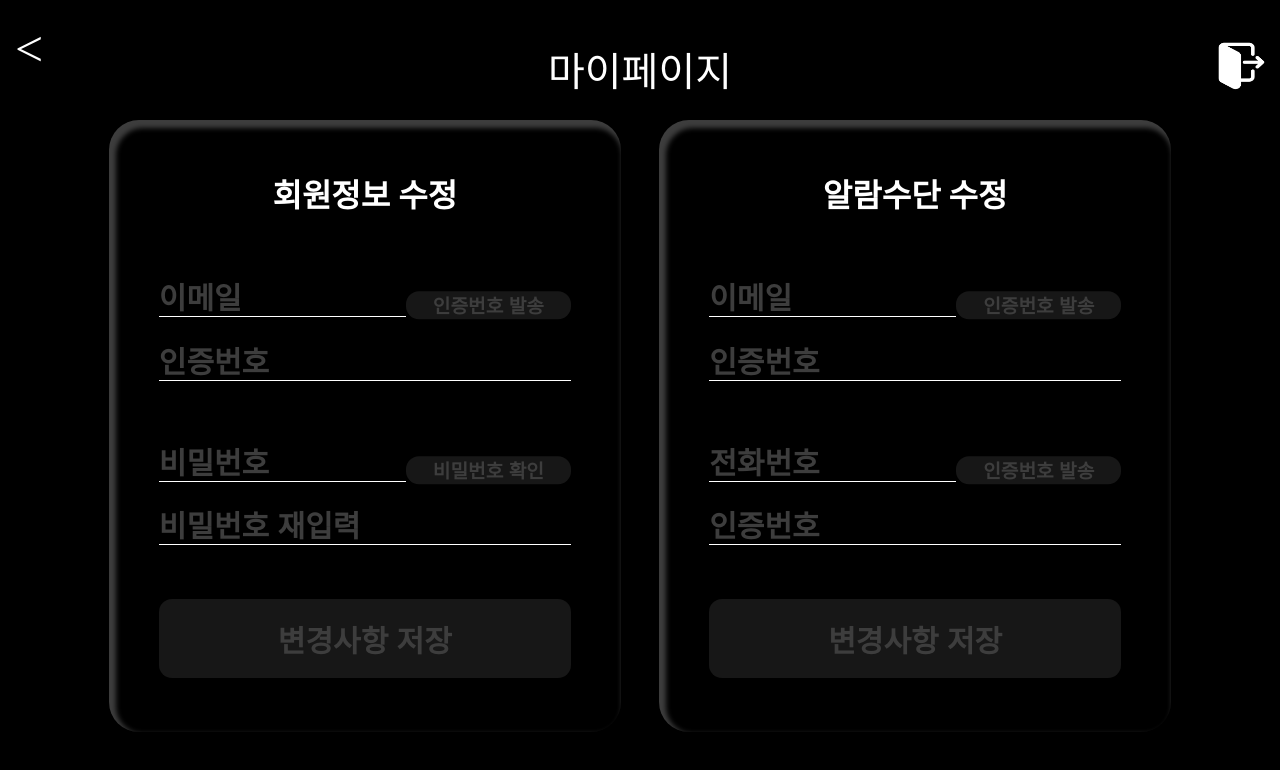
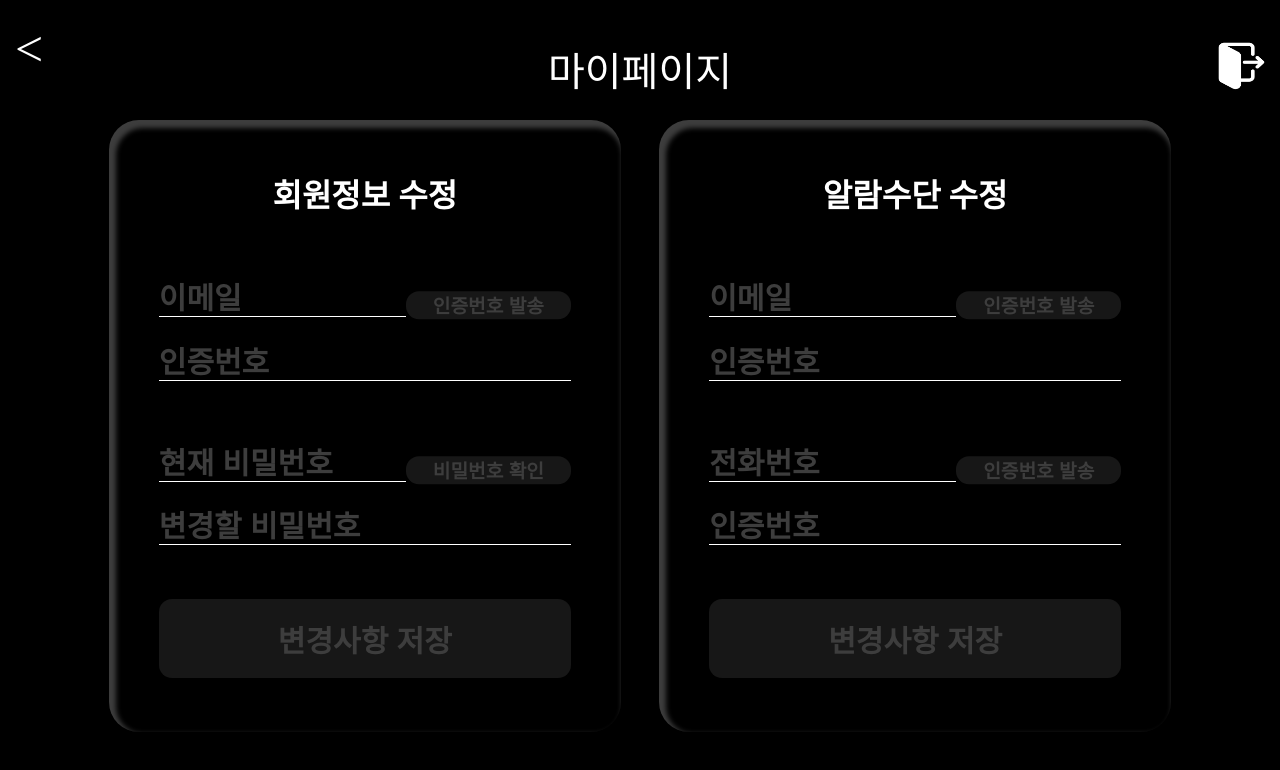
Before and after one commit to whitecity01/H_Alarm, a React (Create React App) app: page /mypage in a window 1280 px wide. Shown: the top 770 px of the page. Built offline with nearby package versions, Linux system fonts and the light colour scheme; no server answers.

Commit message:
[Feat] 유저 정보 변경 로직 추가

```diff
--- a/src/components/mypage/EditUserInfo.jsx
+++ b/src/components/mypage/EditUserInfo.jsx
@@ -1,28 +1,101 @@
+import { useState } from "react";
+import { Form } from "react-router-dom";
+import {
+  requestEmailVerifyCode,
+  requestPwVerify,
+} from "services/account/mypage";
+
 const EditUserInfo = () => {
+  const [email, setEmail] = useState();
+  const [pw, setPw] = useState();
+  const [isPwVerify, setIsPwVerify] = useState(false);
+
+  const emailVerify = () => {
+    const res = requestEmailVerifyCode(email);
+    if (res === 200) {
+      alert("입력된 이메일로 성공적으로 인증코드를 전송하였습니다.");
+    } else {
+      alert("인증코드 전송 실패");
+    }
+  };
+
+  const verifyPw = () => {
+    const res = requestPwVerify(pw);
+    if (res === 200) {
+      setIsPwVerify(true);
+      alert("변경하실 비밀번호를 입력해주세요");
+    } else {
+      alert("비밀번호가 일치하지 않습니다");
+    }
+  };
+
+  const isVerify = () => {
+    if (pw !== null && isPwVerify === false) return;
+  };
+
   return (
-    <div className="edit-user-info-container">
+    <Form
+      className="edit-user-info-container"
+      method="post"
+      onSubmit={isVerify}
+    >
       <h1 className="edit-user-info-title">회원정보 수정</h1>
 
       <div className="edit-email-container">
-        <input className="edit-email-form" placeholder="이메일" />
-        <button className="edit-email-verify-request-btn" type="button">
+        <input
+          className="edit-email-form"
+          name="edit-email-input"
+          placeholder="이메일"
+          value={email}
+          onChange={(e) => {
+            setEmail(e.target.value);
+          }}
+        />
+        <button
+          className="edit-email-verify-request-btn"
+          type="button"
+          onClick={emailVerify}
+        >
           인증번호 발송
         </button>
-        <input className="edit-email-verify-form" placeholder="인증번호" />
+        <input
+          className="edit-email-verify-form"
+          type="password"
+          name="edit-email-verify-input"
+          placeholder="인증번호"
+        />
       </div>
 
       <div className="edit-pw-container">
-        <input className="edit-pw-form" placeholder="비밀번호" />
-        <button className="edit-pw-verify-request-btn" type="button">
+        <input
+          className="edit-pw-form"
+          type="password"
+          name="edit-pw-input"
+          placeholder="현재 비밀번호"
+          value={pw}
+          onChange={(e) => {
+            setPw(e.target.value);
+          }}
+        />
+        <button
+          className="edit-pw-verify-request-btn"
+          type="button"
+          onClick={verifyPw}
+        >
           비밀번호 확인
         </button>
-        <input className="edit-pw-verify-form" placeholder="비밀번호 재입력" />
+        <input
+          className="edit-pw-verify-form"
+          name="edit-pw-verify-input"
+          type="password"
+          placeholder="변경할 비밀번호"
+        />
       </div>
 
-      <button className="save-user-info-btn" type="button">
+      <button className="save-user-info-btn" type="submit">
         변경사항 저장
       </button>
-    </div>
+    </Form>
   );
 };
 
```
